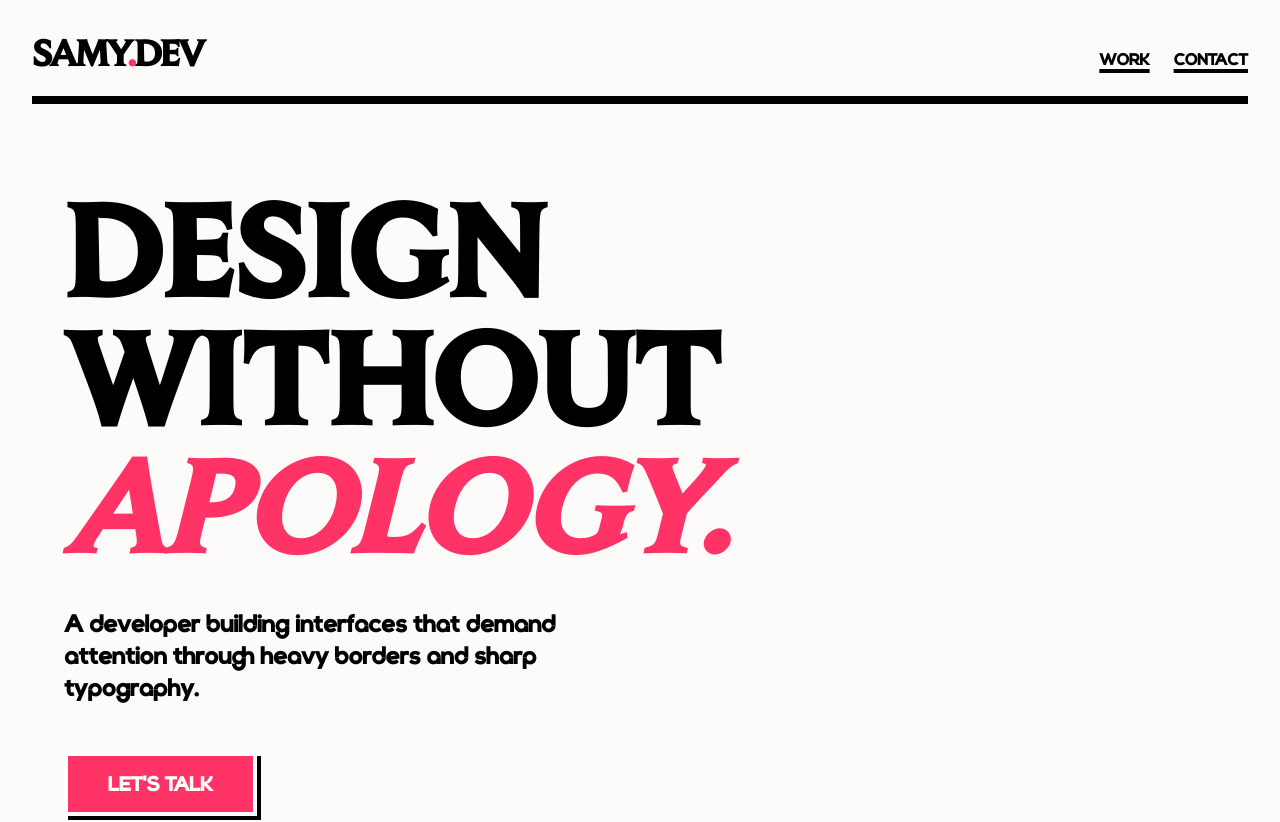
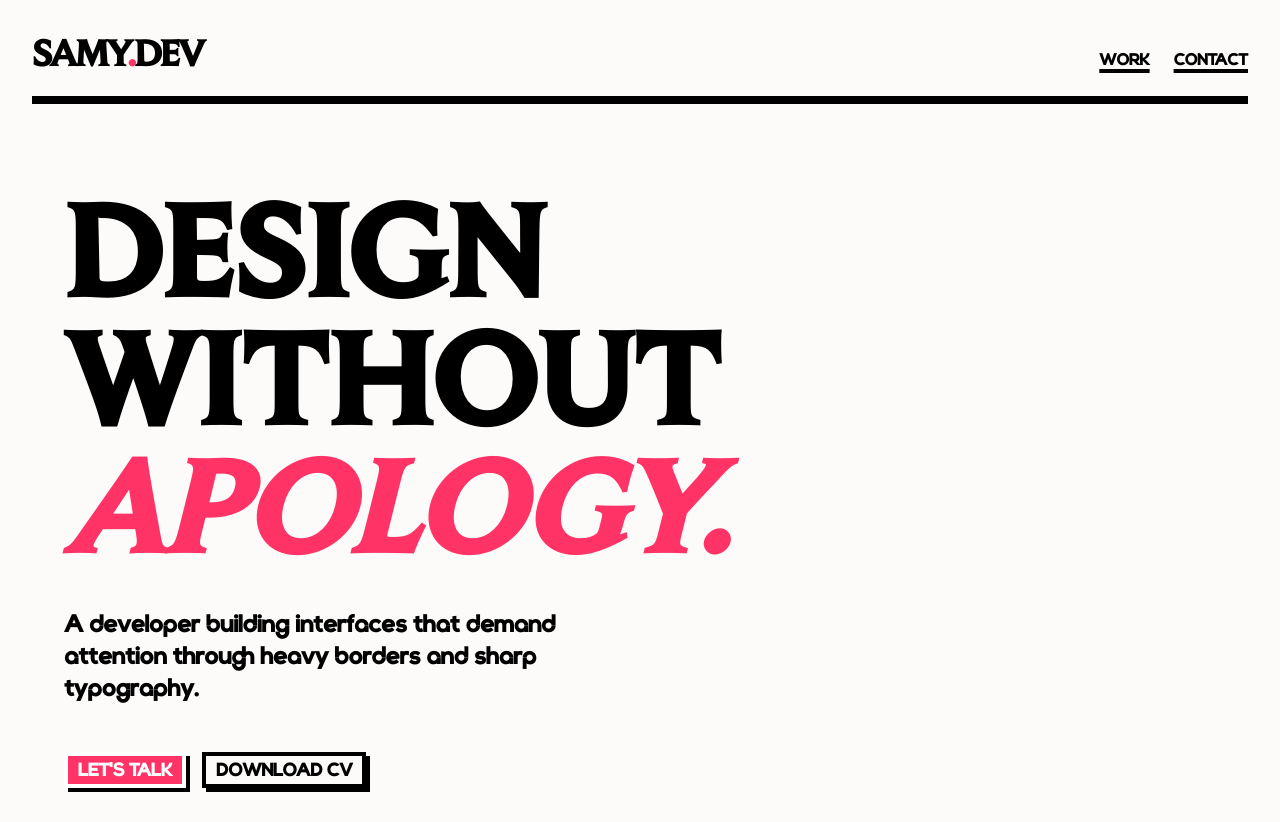
Before and after one commit to samybit/brutalist-portfolio, a React (Vite) app: page / in a window 1280 px wide. Shown: the top 822 px of the page. Built offline with nearby package versions, Linux system fonts and the light colour scheme.

Commit message:
add cv and replace buttons

```diff
--- a/src/App.tsx
+++ b/src/App.tsx
@@ -90,9 +90,24 @@ export default function App() {
             A developer building interfaces that demand attention through heavy borders and sharp typography.
           </p>
 
-          <div className="flex gap-4">
-            <Button asChild size="lg" className="h-16 px-10 text-xl font-bold rounded-none border-4 border-foreground shadow-brutal hover:shadow-none hover:translate-x-1 hover:translate-y-1 transition-all bg-mainBrand text-white hover:bg-bgBrand hover:text-mainBrand cursor-pointer">
+          <div className="flex flex-wrap gap-4">
+            <Button
+              asChild
+              size="lg"
+              className="text-lg font-bold border-4 border-foreground shadow-brutal hover:translate-x-[4px] hover:translate-y-[4px] hover:shadow-none transition-all bg-mainBrand text-white hover:bg-mainBrand cursor-pointer"
+            >
               <a href="#contact">LET'S TALK</a>
+            </Button>
+
+            <Button
+              asChild
+              size="lg"
+              variant="outline"
+              className="text-lg font-bold border-4 border-foreground shadow-brutal hover:translate-x-[4px] hover:translate-y-[4px] hover:shadow-none transition-all bg-bgBrand cursor-pointer"
+            >
+              <a href="/cv.pdf" download="Samy_CV.pdf">
+                DOWNLOAD CV
+              </a>
             </Button>
           </div>
         </motion.div>
```
Also changed, not shown: 1 other file (tests, documents, lock files or other folders).
